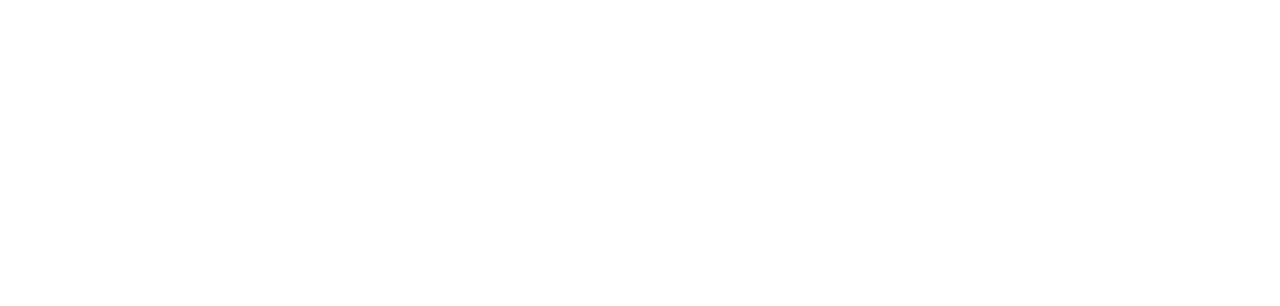
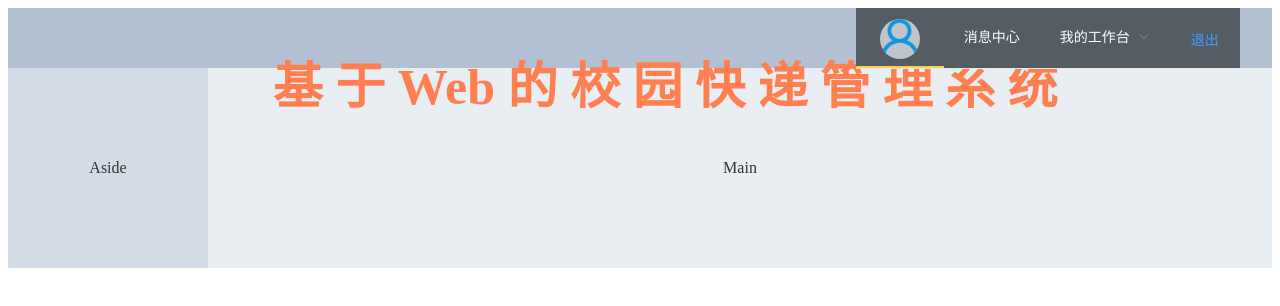
Before and after one commit to kirito66465/pack-Vue, a Vue app: page /#/userHome in a window 1280 px wide. Shown: the top 306 px of the page. Built offline with nearby package versions, Linux system fonts and the light colour scheme; no server answers.

Commit message:
使用vuex进行全局变量的管理，登录、跳转、取值顺序仍有问题
Signed-off-by: kirito <1204505357@qq.com>

```diff
--- a/package.json
+++ b/package.json
@@ -16,7 +16,8 @@
     "build": "^0.1.4",
     "element-ui": "^2.14.1",
     "vue": "^2.5.2",
-    "vue-router": "^3.4.9"
+    "vue-router": "^3.4.9",
+    "vuex": "^3.6.0"
   },
   "devDependencies": {
     "autoprefixer": "^7.1.2",
--- a/src/components/pub/Login.vue
+++ b/src/components/pub/Login.vue
@@ -59,6 +59,7 @@
           .then(function (response) {
             console.log(response.data)
             if (response.data === 'login success') {
+              _this.getUserInfo()
               _this.$router.push('/userHome')
             } else {
               alert("账户或密码输入错误！")
@@ -93,7 +94,49 @@
       forgetPwd() {
         console.log("忘记密码")
         this.$router.push('/forgetPwd')
+      },
+      getUserInfo() {
+        const _this = this
+        this.$axios({
+          method: 'post',
+          url: 'http://localhost:8080/user/getInfo'
+        })
+          .then(function (response) {
+            console.log(response.data)
+            console.log(response.data.result)
+            console.log("-------------1---------------")
+            console.log(_this.$store.state.userName)
+            _this.$store.dispatch("setUserCard", response.data.result.card)
+            _this.$store.dispatch("setUserName", response.data.result.name)
+            console.log("-------------2---------------")
+            console.log(_this.$store.state.userName)
+          })
+          .catch(function (error) {
+            console.log(error)
+          })
       }
+    },
+    updated() {
+      /*
+        TODO
+        OK但有问题：
+        Login在updated获取信息
+        UserHome在created获取信息
+        UserHeader在created获取信息
+        1、Login输入时每输入一个字符就向服务器发送一次请求
+
+        Fail：345612
+        Login在点击登录后，跳转到Home前进行请求信息；Login和UserHome进行了请求信息
+        0、登录验证请求，输出login success
+        1、UserHeader中created日志  - 无值
+        2、UserHeader中mounted日志  - 无值
+        3、UserHome中赋值前日志      - 无值
+        4、UserHome中赋值后日志      - 有值
+        5、Login中赋值前日志         - 有值
+        6、Login中赋值后日志         - 无值
+        7、Login中登录验证成功，跳转到Home前进行输出（5/6）
+       */
+      // this.getUserInfo()
     }
   }
 </script>
--- /dev/null
+++ b/src/components/user/UserHeader.vue
@@ -0,0 +1,122 @@
+<template>
+	<div>
+    <el-row>
+      <el-col :span="8" class="grid-content">
+        <div id="title"><b>基 于 Web 的 校 园 快 递 管 理 系 统</b></div>
+      </el-col>
+      <el-col :span="8" class="grid-content">
+        <el-menu
+          :default-active="activeIndex"
+          class="el-menu-demo"
+          mode="horizontal"
+          @select="handleSelect"
+          background-color="#545c64"
+          text-color="#fff"
+          active-text-color="#ffd04b">
+          <el-menu-item index="1">
+            <div class="bottom">
+              <div class="block">
+                <el-tooltip class="item" effect="dark" :content="userName" placement="bottom">
+                  <el-avatar :size="40" :src="imgUrl"></el-avatar>
+                </el-tooltip>
+              </div>
+            </div>
+          </el-menu-item>
+          <el-menu-item index="2">消息中心</el-menu-item>
+          <el-submenu index="3">
+            <template slot="title">我的工作台</template>
+            <el-menu-item index="3-1">已入站</el-menu-item>
+            <el-menu-item index="3-2">揽收</el-menu-item>
+            <el-menu-item index="3-3">入站</el-menu-item>
+          </el-submenu>
+          <el-menu-item index="4">
+            <el-popconfirm title="确定退出登录吗？" @confirm="exit">
+              <el-button type="text" slot="reference">退出</el-button>
+            </el-popconfirm>
+          </el-menu-item>
+        </el-menu>
+      </el-col>
+    </el-row>
+  </div>
+</template>
+
+<script>
+	export default {
+		name: "UserHeader",
+    data() {
+      return {
+        activeIndex: '1',
+        imgUrl: '',
+        userCard: '',
+        userName: ''
+      };
+    },
+    methods: {
+      handleSelect(key, keyPath) {
+        console.log(key, keyPath);
+      },
+      exit() {
+        const _this = this
+        this.$axios({
+          method: 'post',
+          url: 'http://localhost:8080/user/exit'
+        })
+          .then(function (response) {
+            console.log(response.data)
+            if (response.data === 'exit success') {
+              _this.$router.push('/')
+            } else {
+              console.log("退出登录失败！")
+            }
+          })
+          .catch(function (error) {
+            console.log(error)
+          })
+      }
+    },
+    created() {
+		  let userUrl = 'assets/image/user.png'
+      this.imgUrl = require("@/" + userUrl)
+      console.log("-------------3---------------")
+      console.log(this.$store.state.userName)
+    },
+    mounted() {
+      this.userCard = this.$store.state.userCard
+      this.userName = this.$store.state.userName
+      console.log("-------------4---------------")
+      console.log(this.$store.state.userName)
+    }
+  }
+</script>
+
+<style scoped>
+  .grid-content {
+    border-radius: 4px;
+    min-height: 40px;
+  }
+
+  .bottom {
+    clear: both;
+    text-align: center;
+  }
+
+  .item {
+    margin: 4px;
+  }
+
+  #title {
+    font: 50px Extra large;
+    font-family: "微软雅黑";
+    line-height: 1.7;
+    text-align: center;
+    color: coral;
+    margin-top: 3%;
+    position: absolute;
+    left: 20%;
+  }
+
+  .el-menu-demo {
+    position: absolute;
+    right: 1%;
+  }
+</style>
--- a/src/components/user/UserHome.vue
+++ b/src/components/user/UserHome.vue
@@ -1,13 +1,101 @@
 <template>
-
+  <div>
+    <el-container>
+      <el-header>
+        <user-header></user-header>
+      </el-header>
+      <el-container>
+        <el-aside width="200px">Aside</el-aside>
+        <el-main>Main</el-main>
+      </el-container>
+    </el-container>
+  </div>
 </template>
 
 <script>
-	export default {
-		name: "UserHome"
-	}
+  import UserHeader from "./UserHeader";
+  export default {
+    name: "UserHome",
+    components: {UserHeader},
+    data() {
+      return {
+        userCard: '',
+        userName: ''
+      }
+    },
+    methods: {
+      getUserInfo() {
+        const _this = this
+        this.$axios({
+          method: 'post',
+          url: 'http://localhost:8080/user/getInfo'
+        })
+          .then(function (response) {
+            console.log(response.data)
+            if (response.data.result === 'get info fail') {
+              window.alert("请登录再操作！")
+              _this.$router.push('/loginAndRegister')
+            } else {
+              console.log(response.data.result)
+
+              console.log("-------------5---------------")
+              console.log(_this.$store.state.userName)
+
+              _this.$store.dispatch("setUserCard", response.data.result.card)
+              _this.$store.dispatch("setUserName", response.data.result.name)
+              _this.$store.dispatch("setUserPhone", response.data.result.phone)
+              _this.$store.dispatch("setUserAddr", response.data.result.addr)
+              _this.$store.dispatch("setUserCount", response.data.result.count)
+              _this.userCard = _this.$store.state.userCard
+              _this.userName = _this.$store.state.userName
+
+              console.log("-------------6---------------")
+              console.log(_this.$store.state.userName)
+            }
+          })
+          .catch(function (error) {
+            console.log(error)
+          })
+      }
+    },
+    created() {
+      this.getUserInfo()
+    }
+  }
 </script>
 
 <style scoped>
+  .el-header {
+    background-color: #B3C0D1;
+    color: #333;
+    text-align: center;
+    line-height: 60px;
+  }
 
+  .el-aside {
+    background-color: #D3DCE6;
+    color: #333;
+    text-align: center;
+    line-height: 200px;
+  }
+
+  .el-main {
+    background-color: #E9EEF3;
+    color: #333;
+    text-align: center;
+    line-height: 160px;
+  }
+
+  body > .el-container {
+    margin-bottom: 40px;
+  }
+
+  .el-container:nth-child(5) .el-aside,
+  .el-container:nth-child(6) .el-aside {
+    line-height: 260px;
+  }
+
+  .el-container:nth-child(7) .el-aside {
+    line-height: 320px;
+  }
 </style>
--- a/src/main.js
+++ b/src/main.js
@@ -1,11 +1,11 @@
 // The Vue build version to load with the `import` command
 // (runtime-only or standalone) has been set in webpack.base.conf with an alias.
 import Vue from 'vue'
+import Vuex from 'vuex'
 import App from './App'
 import router from './router'
 import VueRouter from "vue-router"
 import ElementUI from 'element-ui'
-// import VueKeyCloak from '@dsb-norge/vue-keycloak-js'
 import 'element-ui/lib/theme-chalk/index.css'
 import axios from 'axios'
 
@@ -14,32 +14,114 @@ Vue.config.productionTip = false
 Vue.prototype.$axios = axios
 Vue.use(VueRouter)
 Vue.use(ElementUI)
+Vue.use(Vuex)
 
-// // KeyCloak设置
-// Vue.use(VueKeyCloak)
-// Vue.use(VueKeyCloak, [options])
-// Vue.use(VueKeyCloak, {
-//   init: {
-//     onload: 'login-required'
-//   },
-//   config: {
-//     url: 'http://localhost:8080/auth',
-//     realm: 'test',
-//     clientId: 'test-realm'
-//   },
-//   onReady: (keycloak) => {
-//     keycloak.loadUserProfile().success((data) => {
-//       requestAuth;
-//       console.log(data);
-//     });
-//   }
-// })
-// config.headers.Authorization = `Bearer ${Vue.prototype.$keycloak.token}
+const state = {
+  adminCard: '',
+  adminName: '',
+  adminPhone: '',
+  adminAddr: '',
+  adminCount: 0,
+  userCard: '',
+  userName: '',
+  userPhone: '',
+  userAddr: '',
+  userCount: 0
+}
+const mutations = {
+  setStore(state) {
+    state.adminName = ''
+    state.adminCard = ''
+    state.adminPhone = ''
+    state.adminAddr = ''
+    state.adminCount = 0
+    state.userName = ''
+    state.userCard = ''
+    state.userPhone = ''
+    state.userAddr = ''
+    state.userCount = 0
+  },
+  setAdminName(state, adminName) {
+    state.adminName = adminName
+  },
+  setAdminCard(state, adminCard) {
+    state.adminCard = adminCard
+  },
+  setAdminPhone(state, adminPhone) {
+    state.adminPhone = adminPhone
+  },
+  setAdminAddr(state, adminAddr) {
+    state.adminAddr = adminAddr
+  },
+  setAdminCount(state, adminCount) {
+    state.adminCount = adminCount
+  },
+  setUserName(state, userName) {
+    state.userName = userName
+  },
+  setUserCard(state, userCard) {
+    state.userCard = userCard
+  },
+  setUserPhone(state, userPhone) {
+    state.userPhone = userPhone
+  },
+  setUserAddr(state, userAddr) {
+    state.userAddr = userAddr
+  },
+  setUserCount(state, userCount) {
+    state.userCount = userCount
+  }
+}
+const actions = {
+  setStore(context) {
+    context.commit("setStore")
+  },
+  setAdminName(context, adminName) {
+    context.commit("setAdminName", adminName)
+  },
+  setAdminCard(context, adminCard) {
+    context.commit("setAdminCard", adminCard)
+  },
+  setAdminPhone(context, adminPhone) {
+    context.commit("setAdminPhone", adminPhone)
+  },
+  setAdminAddr(context, adminAddr) {
+    context.commit("setAdminAddr", adminAddr)
+  },
+  setAdminCount(context, adminCount) {
+    context.commit("setAdminCount", adminCount)
+  },
+  setUserName(context, userName) {
+    context.commit("setUserName", userName)
+  },
+  setUserCard(context, userCard) {
+    context.commit("setUserCard", userCard)
+  },
+  setUserPhone(context, userPhone) {
+    context.commit("setUserPhone", userPhone)
+  },
+  setUserAddr(context, userAddr) {
+    context.commit("setUserAddr", userAddr)
+  },
+  setUserCount(context, userCount) {
+    context.commit("setUserCount", userCount)
+  }
+}
+// 创建Store实例
+const store = new Vuex.Store({
+  state,
+  mutations,
+  actions
+})
+export default store
+
+Vue.prototype.$store = store
 
 /* eslint-disable no-new */
 new Vue({
   el: '#app',
   router,
+  store,
   components: { App },
   template: '<App/>'
 })
```
Also changed, not shown: 1 other file (tests, documents, lock files or other folders).
